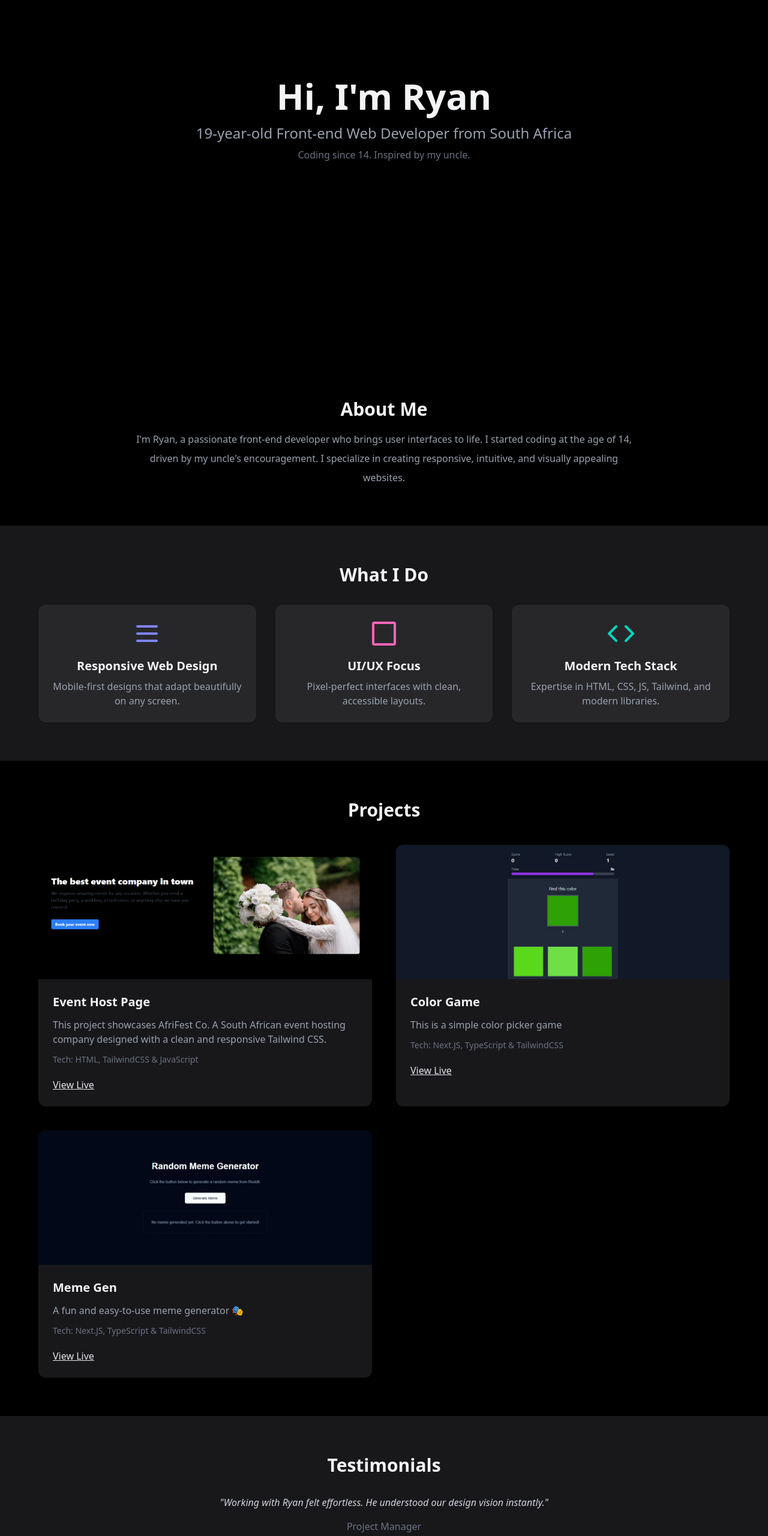
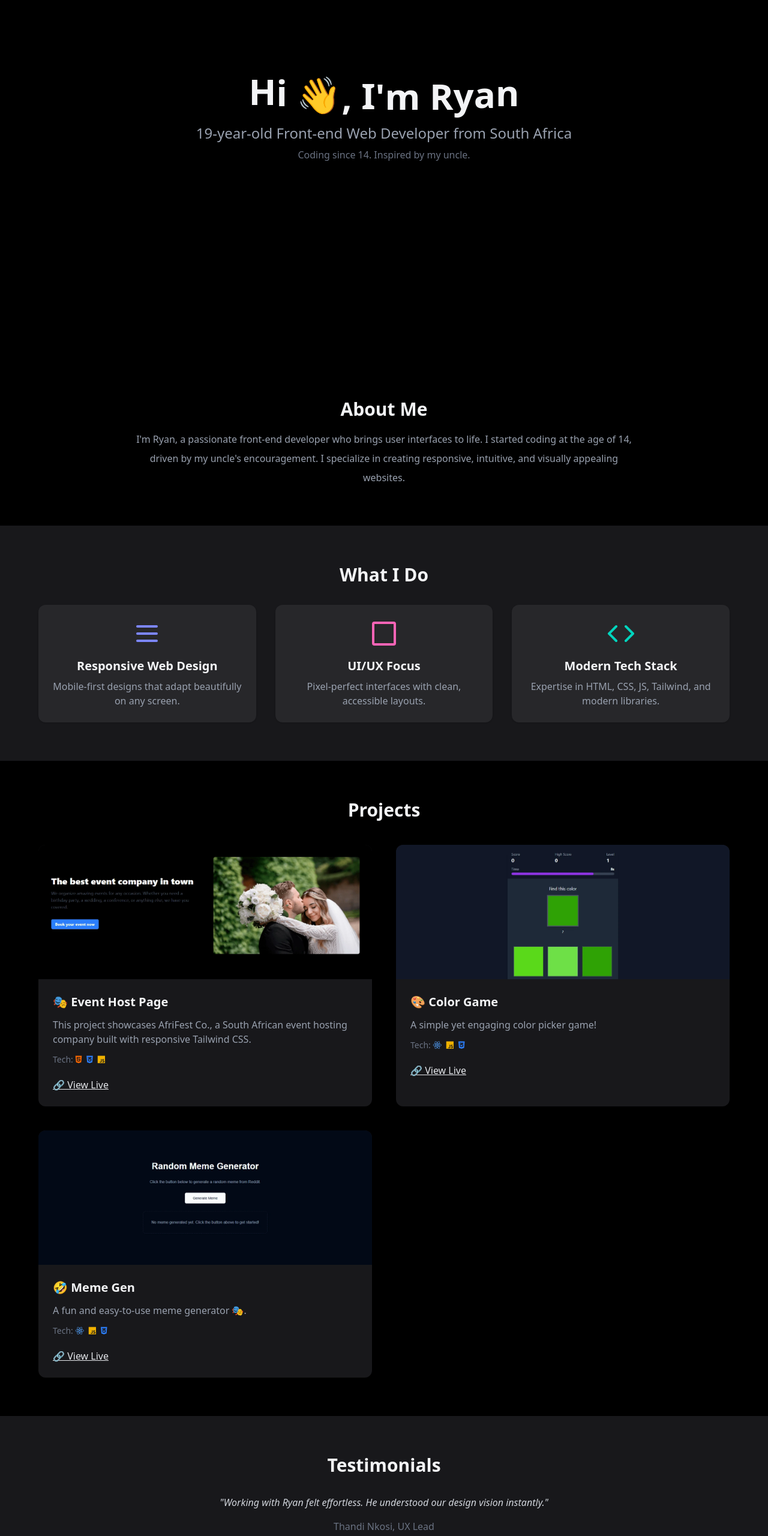
Before and after one commit to xodobyte/Ryan, a plain HTML site: page index.html in a window 1280 px wide. Shown: the part 200-2760 px from the top of the page at 60% size. Drawn offline with Linux system fonts and the light colour scheme.

Commit message:
Add files via upload

```diff
--- a/index.html
+++ b/index.html
@@ -19,15 +19,20 @@
   <title>Ryan | Front-end Developer</title>
   <link rel="stylesheet" href="output.css">
   <link rel="icon" href="icon.png" type="image/png">
+  <link rel="stylesheet" href="https://cdnjs.cloudflare.com/ajax/libs/font-awesome/6.0.0/css/all.min.css">
 </head>
 
 <body class="bg-black text-gray-300 font-sans scroll-smooth">
 
   <section class="min-h-screen flex flex-col justify-center items-center text-center px-4">
-    <h1 class="text-4xl md:text-6xl font-bold text-gray-100">Hi, I'm Ryan</h1>
+    <h1 class="text-4xl md:text-6xl font-bold text-gray-100">
+      <span>H</span><span>i</span> <span>👋</span>, <span>I</span><span>'</span><span>m</span>
+      <span>R</span><span>y</span><span>a</span><span>n</span>
+    </h1>
     <p class="text-lg md:text-2xl mt-4 text-gray-400">19-year-old Front-end Web Developer from South Africa</p>
     <p class="mt-2 text-gray-500">Coding since 14. Inspired by my uncle.</p>
   </section>
+
 
   <section class="px-6 py-16 max-w-4xl mx-auto text-center">
     <h2 class="text-3xl font-bold text-gray-100 mb-4">About Me</h2>
@@ -80,49 +85,61 @@
     <div class="grid md:grid-cols-2 gap-10 max-w-6xl mx-auto">
 
       <div class="bg-zinc-900 rounded-xl shadow overflow-hidden hover:scale-[1.02] transition">
-        <img src="afrifest.png" alt="Portfolio Website" class="w-full h-56 object-cover">
+        <img src="afrifest.webp" alt="Portfolio Website" class="w-full h-56 object-cover">
         <div class="p-6 space-y-3">
-          <h3 class="text-xl font-semibold text-gray-100">Event Host Page</h3>
-          <p class="text-gray-400">This project showcases AfriFest Co. A South African event hosting company designed
-            with a clean and responsive Tailwind CSS.</p>
-          <p class="text-sm text-gray-500">Tech: HTML, TailwindCSS & JavaScript</p>
+          <h3 class="text-xl font-semibold text-gray-100">🎭 Event Host Page</h3>
+          <p class="text-gray-400">This project showcases AfriFest Co., a South African event hosting company built with
+            responsive Tailwind CSS.</p>
+          <p class="text-sm text-gray-500 flex items-center">
+            Tech: <i class="fab fa-html5 text-orange-500 mx-1"></i>
+            <i class="fab fa-css3-alt text-blue-500 mx-1"></i>
+            <i class="fab fa-js text-yellow-500 mx-1"></i>
+          </p>
           <a href="https://afri-fest-co.vercel.app/" target="_blank"
-            class="inline-block mt-2 text-gray-200 underline hover:text-white">View Live</a>
+            class="inline-block mt-2 text-gray-200 underline hover:text-white">🔗 View Live</a>
         </div>
       </div>
 
       <div class="bg-zinc-900 rounded-xl shadow overflow-hidden hover:scale-[1.02] transition">
-        <img src="colorgame.png" alt="Landing Page" class="w-full h-56 object-cover">
+        <img src="colorgame.webp" alt="Landing Page" class="w-full h-56 object-cover">
         <div class="p-6 space-y-3">
-          <h3 class="text-xl font-semibold text-gray-100">Color Game</h3>
-          <p class="text-gray-400">This is a simple color picker game
+          <h3 class="text-xl font-semibold text-gray-100">🎨 Color Game</h3>
+          <p class="text-gray-400">A simple yet engaging color picker game!</p>
+          <p class="text-sm text-gray-500 flex items-center">
+            Tech: <i class="fab fa-react text-blue-400 mx-1"></i>
+            <i class="fab fa-js text-yellow-500 mx-1"></i>
+            <i class="fab fa-css3-alt text-blue-500 mx-1"></i>
           </p>
-          <p class="text-sm text-gray-500">Tech: Next.JS, TypeScript & TailwindCSS</p>
           <a href="https://color-click-game.vercel.app/" target="_blank"
-            class="inline-block mt-2 text-gray-200 underline hover:text-white">View Live</a>
+            class="inline-block mt-2 text-gray-200 underline hover:text-white">🔗 View Live</a>
         </div>
       </div>
+
       <div class="bg-zinc-900 rounded-xl shadow overflow-hidden hover:scale-[1.02] transition">
-        <img src="meme.png" alt="Landing Page" class="w-full h-56 object-cover">
+        <img src="meme.webp" alt="Landing Page" class="w-full h-56 object-cover">
         <div class="p-6 space-y-3">
-          <h3 class="text-xl font-semibold text-gray-100">Meme Gen</h3>
-          <p class="text-gray-400">A fun and easy-to-use meme generator 🎭
+          <h3 class="text-xl font-semibold text-gray-100">🤣 Meme Gen</h3>
+          <p class="text-gray-400">A fun and easy-to-use meme generator 🎭.</p>
+          <p class="text-sm text-gray-500 flex items-center">
+            Tech: <i class="fab fa-react text-blue-400 mx-1"></i>
+            <i class="fab fa-js text-yellow-500 mx-1"></i>
+            <i class="fab fa-css3-alt text-blue-500 mx-1"></i>
           </p>
-          <p class="text-sm text-gray-500">Tech: Next.JS, TypeScript & TailwindCSS</p>
-          <a href="https://product-site-demo.com" target="_blank"
-            class="inline-block mt-2 text-gray-200 underline hover:text-white">View Live</a>
+          <a href="https://meme-flow.vercel.app/" target="_blank"
+            class="inline-block mt-2 text-gray-200 underline hover:text-white">🔗 View Live</a>
         </div>
       </div>
 
     </div>
   </section>
 
+
   <section class="bg-zinc-900 py-16 px-6 text-center">
     <h2 class="text-3xl font-bold text-gray-100 mb-8">Testimonials</h2>
     <div id="testimonial-slider" class="max-w-xl mx-auto relative overflow-hidden">
       <div class="testimonial-slide transition-all duration-700">
         <p class="text-gray-300 italic">"Ryan is a young prodigy. His work ethic and output are top-tier."</p>
-        <span class="block mt-4 text-gray-500">– Uncle Mike</span>
+        <span class="block mt-4 text-gray-500">- Sibusiso Ndlovu</span>
       </div>
     </div>
   </section>
@@ -130,7 +147,6 @@
   <section class="py-16 px-6 max-w-6xl mx-auto">
     <h2 class="text-3xl font-bold text-gray-100 text-center mb-6">Contact Me</h2>
     <p class="text-center text-gray-400 mb-10">Feel free to reach out via form or through the contact details.</p>
-
     <div class="grid md:grid-cols-2 gap-12">
       <div class="space-y-6 text-gray-400">
         <div class="flex items-center space-x-3">
@@ -161,7 +177,6 @@
             <path stroke-linecap="round" stroke-linejoin="round"
               d="M12.75 3.03v.568c0 .334.148.65.405.864l1.068.89c.442.369.535 1.01.216 1.49l-.51.766a2.25 2.25 0 0 1-1.161.886l-.143.048a1.107 1.107 0 0 0-.57 1.664c.369.555.169 1.307-.427 1.605L9 13.125l.423 1.059a.956.956 0 0 1-1.652.928l-.679-.906a1.125 1.125 0 0 0-1.906.172L4.5 15.75l-.612.153M12.75 3.031a9 9 0 0 0-8.862 12.872M12.75 3.031a9 9 0 0 1 6.69 14.036m0 0-.177-.529A2.25 2.25 0 0 0 17.128 15H16.5l-.324-.324a1.453 1.453 0 0 0-2.328.377l-.036.073a1.586 1.586 0 0 1-.982.816l-.99.282c-.55.157-.894.702-.8 1.267l.073.438c.08.474.49.821.97.821.846 0 1.598.542 1.865 1.345l.215.643m5.276-3.67a9.012 9.012 0 0 1-5.276 3.67m0 0a9 9 0 0 1-10.275-4.835M15.75 9c0 .896-.393 1.7-1.016 2.25" />
           </svg>
-
           </svg>
           <div>
             <h3 class="text-xl text-gray-100 font-semibold">Socials</h3>
@@ -179,7 +194,6 @@
         <input type="text" name="name" placeholder="Your Name" autocomplete="name"
           class="input-field w-full p-3 rounded bg-zinc-800 text-gray-100 border border-zinc-700 focus:outline-none" />
         <p class="error-message text-red-400 text-sm hidden"></p>
-
 
         <div class="space-y-1">
           <input type="email" name="email" placeholder="Your Email" autocomplete="email"
@@ -205,7 +219,7 @@
   </section>
 
   <footer class="text-center py-6 text-gray-500 bg-black border-t border-zinc-800">
-    © 2025 Ryan. All rights reserved.
+    © <span id="year"></span> Ryan. All rights reserved.
   </footer>
 
   <script src="index.js"></script>
--- a/index.js
+++ b/index.js
@@ -3,16 +3,26 @@ let index = 0;
 const testimonials = [
   {
     quote: '"Ryan is a young prodigy. His work ethic and output are top-tier."',
-    author: "Uncle Mike",
+    author: "Sipho Mthembu",
   },
   {
     quote:
       '"Working with Ryan felt effortless. He understood our design vision instantly."',
-    author: "Project Manager",
+    author: "Thandi Nkosi, UX Lead",
   },
   {
     quote: '"Clean code. Modern look. Fast delivery. Can\'t ask for more."',
-    author: "Client A",
+    author: "Lebo Dlamini, Tech Entrepreneur",
+  },
+  {
+    quote:
+      '"Ryan’s approach to development is methodical yet creative. His attention to detail is unmatched."',
+    author: "Zanele Khumalo, Software Engineer",
+  },
+  {
+    quote:
+      '"Exceptional problem-solving skills! He saved our project timeline with his fast thinking and clean implementation."',
+    author: "Mpho Seleke, Startup Founder",
   },
 ];
 function rotateTestimonials() {
@@ -26,7 +36,6 @@ function rotateTestimonials() {
 }
 setInterval(rotateTestimonials, 4e3);
 
-// Contact form handler
 (function () {
   const accessKey = "f65febc7-37a5-4964-ac5e-faf452c3a938";
   document.getElementById("access_key").value = accessKey;
@@ -152,3 +161,5 @@ form.addEventListener("submit", function (e) {
       });
   });
 });
+
+document.getElementById("year").textContent = new Date().getFullYear();
--- a/input.css
+++ b/input.css
@@ -1 +1,60 @@
 @import "tailwindcss";
+
+@keyframes wave {
+  0%,
+  100% {
+    transform: translateY(0);
+  }
+  50% {
+    transform: translateY(-10px);
+  }
+}
+
+h1 span {
+  display: inline-block;
+  animation: wave 1.5s infinite ease-in-out;
+}
+
+/* Staggering each letter for a ripple effect */
+h1 span:nth-child(1) {
+  animation-delay: 0s;
+}
+h1 span:nth-child(2) {
+  animation-delay: 0.1s;
+}
+h1 span:nth-child(3) {
+  animation-delay: 0.2s;
+}
+h1 span:nth-child(4) {
+  animation-delay: 0.3s;
+}
+h1 span:nth-child(5) {
+  animation-delay: 0.4s;
+}
+h1 span:nth-child(6) {
+  animation-delay: 0.5s;
+}
+h1 span:nth-child(7) {
+  animation-delay: 0.6s;
+}
+h1 span:nth-child(8) {
+  animation-delay: 0.7s;
+}
+h1 span:nth-child(9) {
+  animation-delay: 0.8s;
+}
+h1 span:nth-child(10) {
+  animation-delay: 0.9s;
+}
+h1 span:nth-child(11) {
+  animation-delay: 1s;
+}
+h1 span:nth-child(12) {
+  animation-delay: 1.1s;
+}
+h1 span:nth-child(13) {
+  animation-delay: 1.2s;
+}
+h1 span:nth-child(14) {
+  animation-delay: 1.3s;
+}
```
Also changed, not shown: afrifest.webp (added), colorgame.webp (added), meme.webp (added), output.css.
